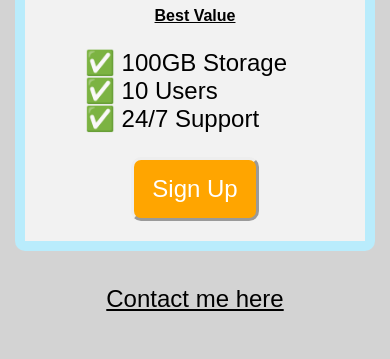
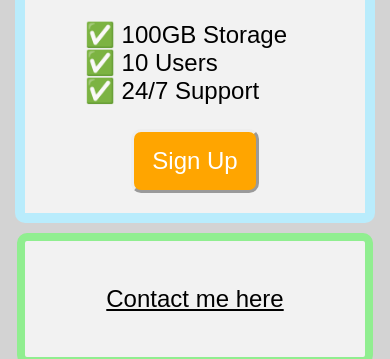
Before and after one commit to zzixM/Portfolio-V0.1, a plain HTML site: page public/pricing-table.html in a window 390 px wide. Shown: the part 741-1100 px from the top of the page. Before the commit the page ends 1054 px from the top, so only its background shows below. Drawn offline with Linux system fonts and the light colour scheme.

Commit message:
updated pricing table page

```diff
--- a/public/pricing-table.html
+++ b/public/pricing-table.html
@@ -42,13 +42,14 @@
         text-align: left;
         font-size: 1.5rem;
     }
-    a{
-        color: blue;
 
+    .foot-container{
+        border: 8px solid #90ee90;
     }
 
     #footer-contact-me{
         font-size: 1.5rem;
+
     }
 
     }
@@ -91,6 +92,7 @@
         font-size: 1.5rem;
         height: 4rem;
         width: 8rem;
+
     }
     .plan-features{
         list-style: none;
@@ -106,6 +108,7 @@
     #plan2{
         border: 12px solid #FFD700;
     }
+
     #plan3{
         border: 10px solid #B9ECFC;
     }
@@ -113,6 +116,9 @@
     a{
         color: black;
 
+    }
+    .foot-container{
+        border: 8px solid #90ee90;
     }
 
     #footer-contact-me{
@@ -147,6 +153,7 @@
                 <li>✅ Phone &amp; Email Support</li>
             </ul>
             <button class="plan-button">Sign Up</a>
+
         </div>
         <div class="pricing-plan" id="plan3">
             <div class="plan-title">Premium</div>
@@ -159,11 +166,14 @@
             </ul>
             <button class="plan-button">Sign Up</a>
         </div>
+        <div class = "pricing-plan foot-container">
+            <p id="footer-contact-me"><a href="./contact.html">Contact me here</a></p>
+        </div>
+
+        </div>
 
 
-        <p id="footer-contact-me"><a href="./contact.html">Contact me here</a></p>
 
-    </div>
 
 
 
```
Also changed, not shown: 1 other file.
